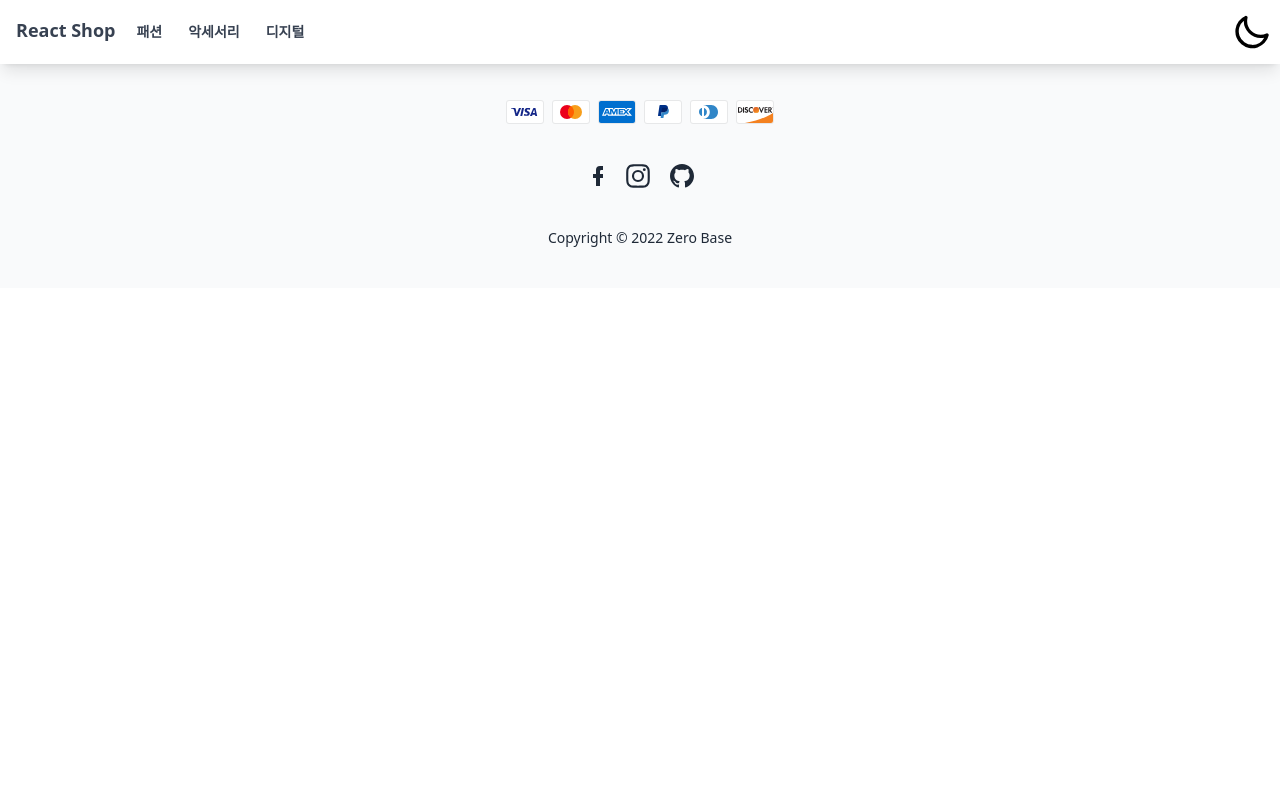
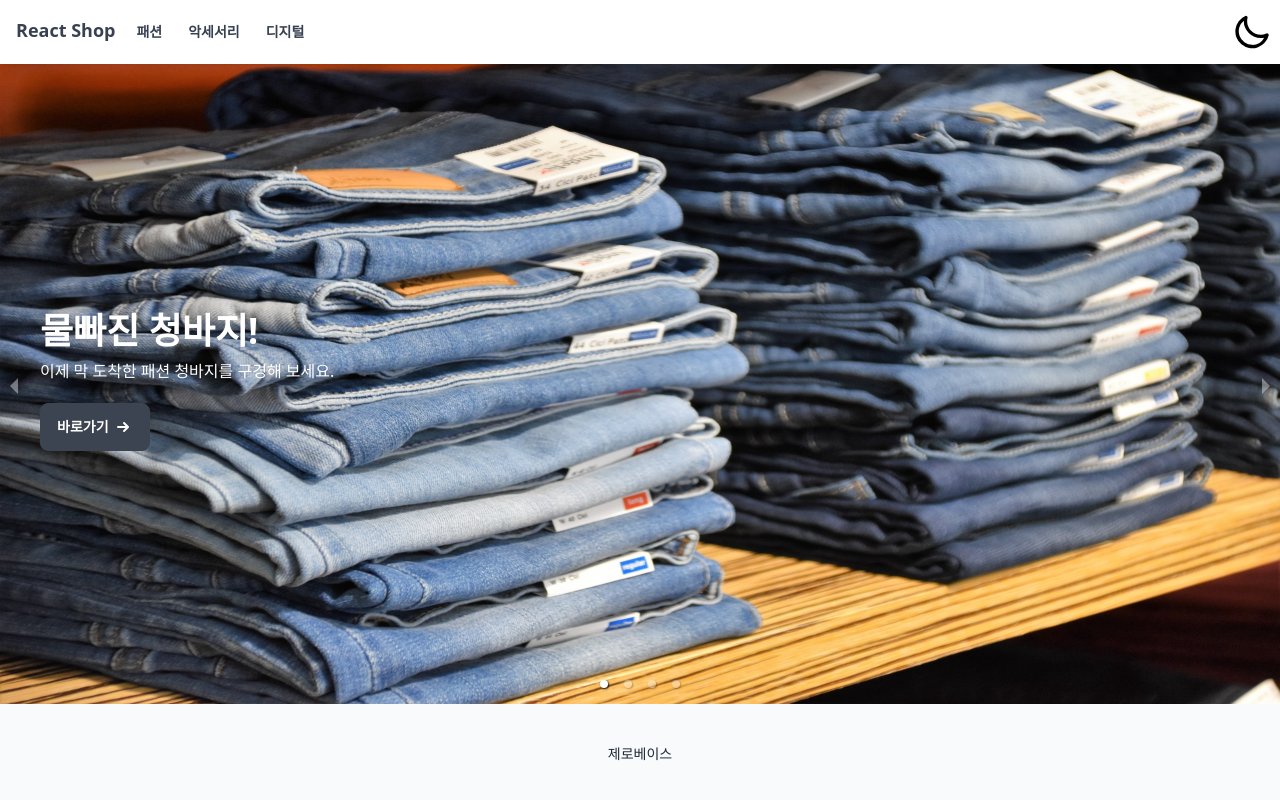
Before and after one commit to wooinwoo/react-shop, a React (Vite) app: page / in a window 1280 px wide. Shown: the top 800 px of the page. Built offline with nearby package versions, Linux system fonts and the light colour scheme; no server answers.

Commit message:
mod:   1. <RecoilRoot>

```diff
--- a/src/App.tsx
+++ b/src/App.tsx
@@ -1,25 +1,25 @@
 import { BrowserRouter, Route, Routes } from "react-router-dom";
+
+import GetProductList from "./api/GetProductList";
 import Header from "./Header";
+import Main from "./pages/Main";
 import Footer from "./Footer";
 
 function App() {
+  GetProductList();
   return (
     <>
-      <Header />
-      {/* <BrowserRouter>
+      <BrowserRouter>
         <Header />
-        <Routes></Routes>
-      </BrowserRouter> */}
-      <Footer />
+        <section className="pt-16">
+          <Routes>
+            <Route path="/" element={<Main />} />
+          </Routes>
+        </section>
+        <Footer />
+      </BrowserRouter>
     </>
   );
 }
 
 export default App;
-
-{
-  /* <Route path="/" element={<WordCloudPage />} />
-          <Route path="/main" element={<WordCloudPage />} />
-          <Route path="/compare" element={<ComparedWordCloudPage />} />
-          <Route path="/bills" element={<Bills />} /> */
-}
--- a/src/main.tsx
+++ b/src/main.tsx
@@ -1,10 +1,12 @@
-import React from 'react'
-import ReactDOM from 'react-dom/client'
-import App from './App'
-import './index.css'
+import React from "react";
+import ReactDOM from "react-dom/client";
+import { RecoilRoot } from "recoil";
 
-ReactDOM.createRoot(document.getElementById('root') as HTMLElement).render(
-  <React.StrictMode>
+import App from "./App";
+import "./index.css";
+
+ReactDOM.createRoot(document.getElementById("root") as HTMLElement).render(
+  <RecoilRoot>
     <App />
-  </React.StrictMode>
-)
+  </RecoilRoot>
+);
```
